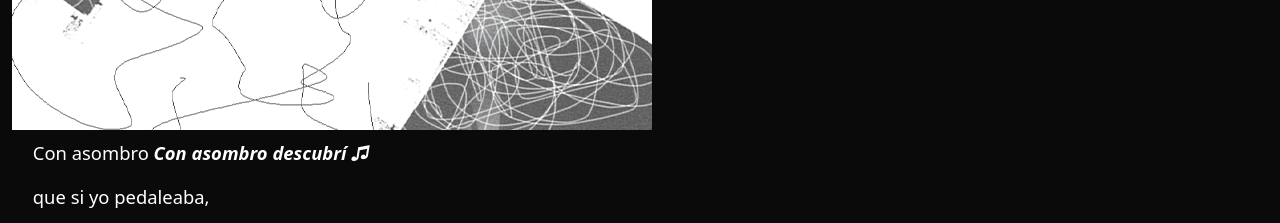
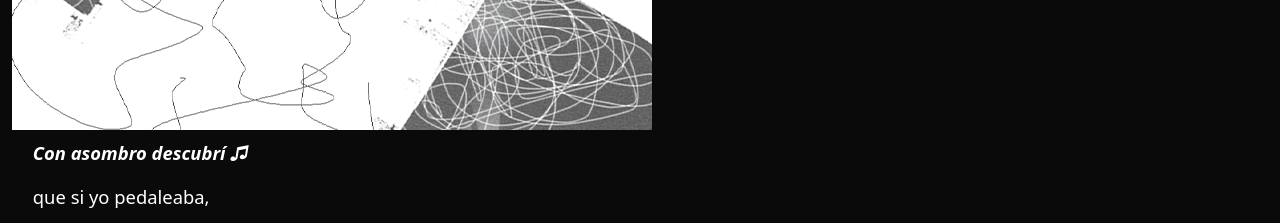
Before and after one commit to AlenPI/velo-smartphones, a plain HTML site: page index.html in a window 1280 px wide. Shown: the part 2460-2683 px from the top of the page. Drawn offline with nearby package versions, Linux system fonts and the light colour scheme.

Commit message:
Update index.html

```diff
--- a/index.html
+++ b/index.html
@@ -48,7 +48,7 @@
     <img src="bg2.png" class="img-fluid" alt="fondo pagina 1">
 <div class="row">
 
-<p>Con asombro <b><a href="#1" class="song" onClick="EvalSound('song1');"><i>Con asombro descubrí ♫ </i></b></a><audio id="song1" class="player" src="1.El baluarte del transa.mp3" preload="auto" autobuffer></audio> </p>
+<p><b><a href="#1" class="song" onClick="EvalSound('song1');"><i>Con asombro descubrí ♫ </i></b></a><audio id="song1" class="player" src="1.El baluarte del transa.mp3" preload="auto" autobuffer></audio> </p>
 <p>que si yo pedaleaba,</p>
 <p>el viento <b><a href="#2" class="song" onClick="EvalSound('song2');;"><i>cesaba ♫</i></b></a><audio id="song2" class="player" src="2.Vuelo.mp3" preload="auto" autobuffer></audio></p>
 <p>y <b><a href="#3" class="song" onClick="EvalSound('song3');"><i> viceversa ♫ .</i></a></b><audio id="song3" class="player" src="3.Hueco.mp3" preload="auto" autobuffer></audio></p>
```
